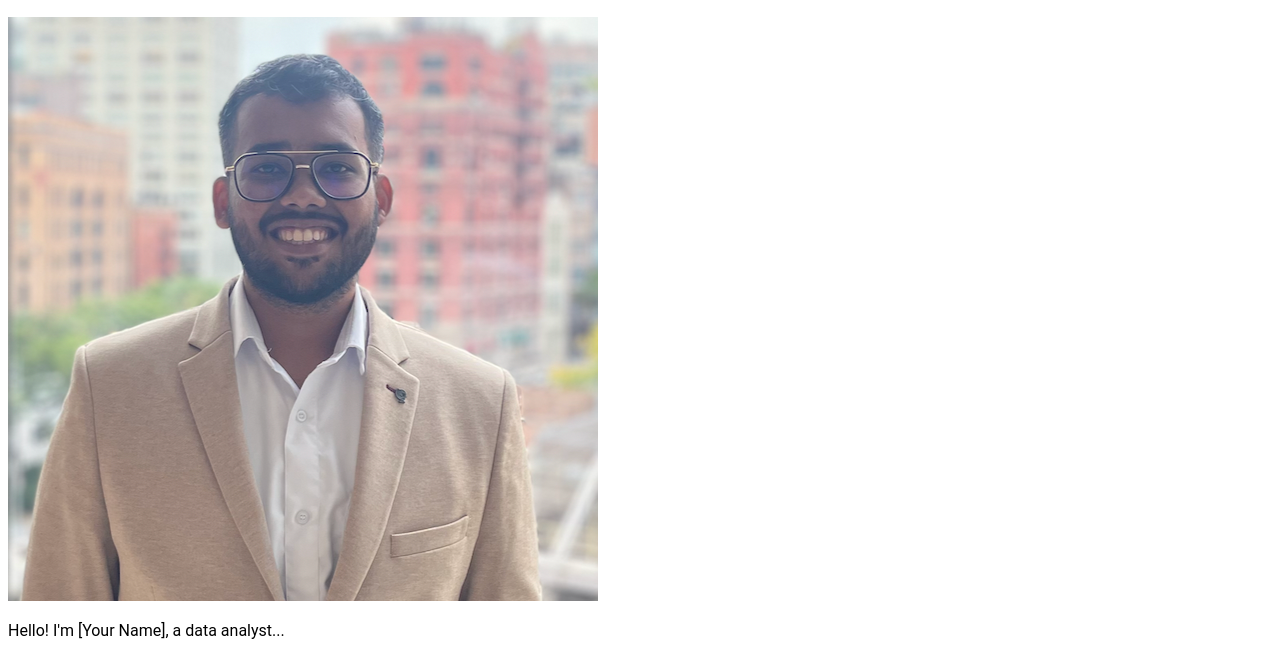
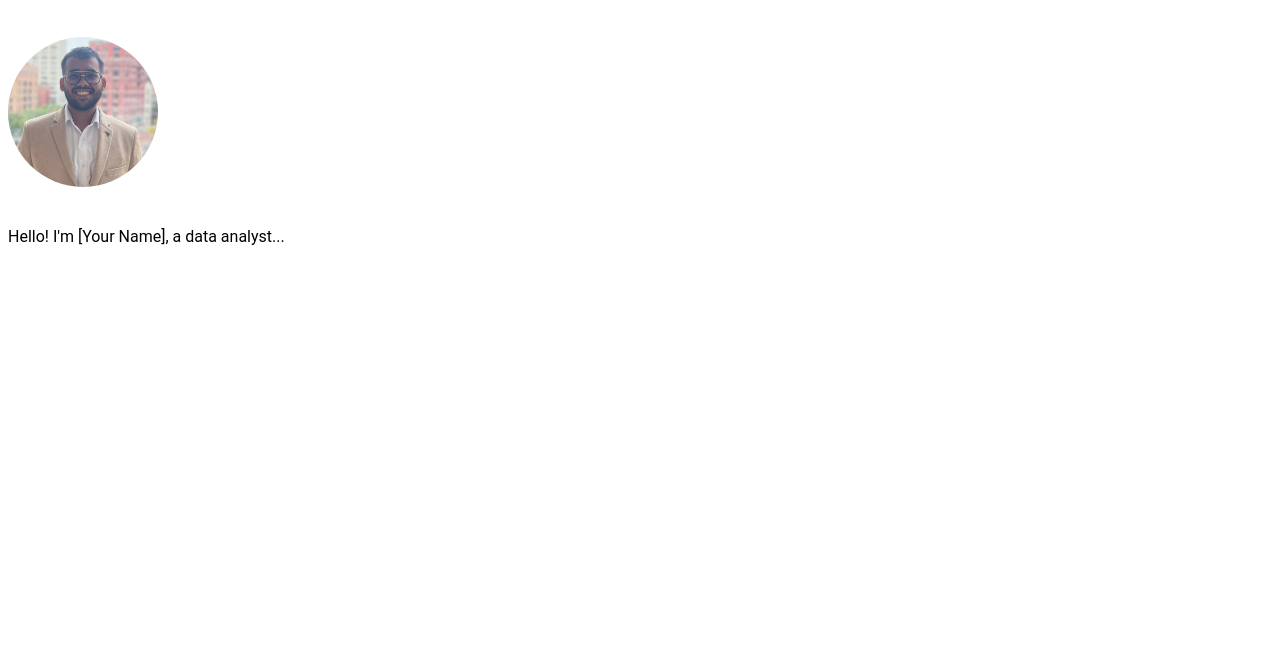
Before and after one commit to PrahladNarayanBhardwaj/PrahladN, a plain HTML site: page about.html in a window 1280 px wide. Shown: the part 198-854 px from the top of the page. After the commit the page ends 800 px from the top, so only its background shows below. Drawn offline with Linux system fonts and the light colour scheme.

Commit message:
Update about.html

```diff
--- a/about.html
+++ b/about.html
@@ -22,7 +22,7 @@
         <p>Hello! I'm Prahlad Narayan Bhardwaj, a data analyst...</p>
         <section class="about">
     <h2>About Me</h2>
-    <img src="images/Headshot.jpg" alt="Headshot of [Your Name]" class="headshot">
+    <img src="images/Headshot.jpg" alt="Headshot of [Your Name]" class="Headshot">
     <p>Hello! I'm [Your Name], a data analyst...</p>
 </section>
 
```
